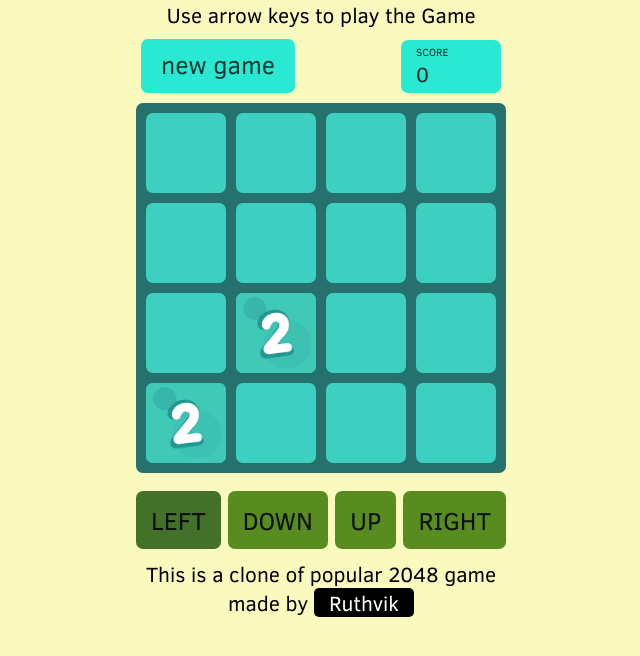
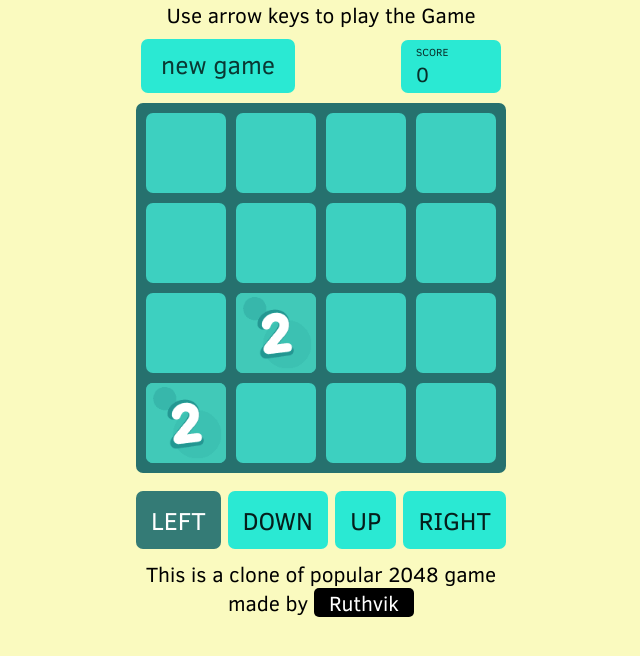
Before and after one commit to RuthvikCh/2048, a React app: page / in a window 1280 px wide. In both pictures the pointer is over the element "LEFT". Shown: the whole page, without its empty margins (319-959 px from the left). Built offline with nearby package versions, Linux system fonts and the light colour scheme.

Commit message:
Update App.css

```diff
--- a/src/components/App.css
+++ b/src/components/App.css
@@ -23,7 +23,7 @@
 }
 .movebutton{
 
-  background-color: #588c21;
+  background-color: #2ae9d3;
   color: rgba(0, 0, 0, 0.869);
   cursor: pointer;
   font-size: 25px;
@@ -33,5 +33,6 @@
 
 }
 .movebutton:hover{
-        background-color: #43712a;
+        background-color: #347b76;
+        color: white;
 }
```
